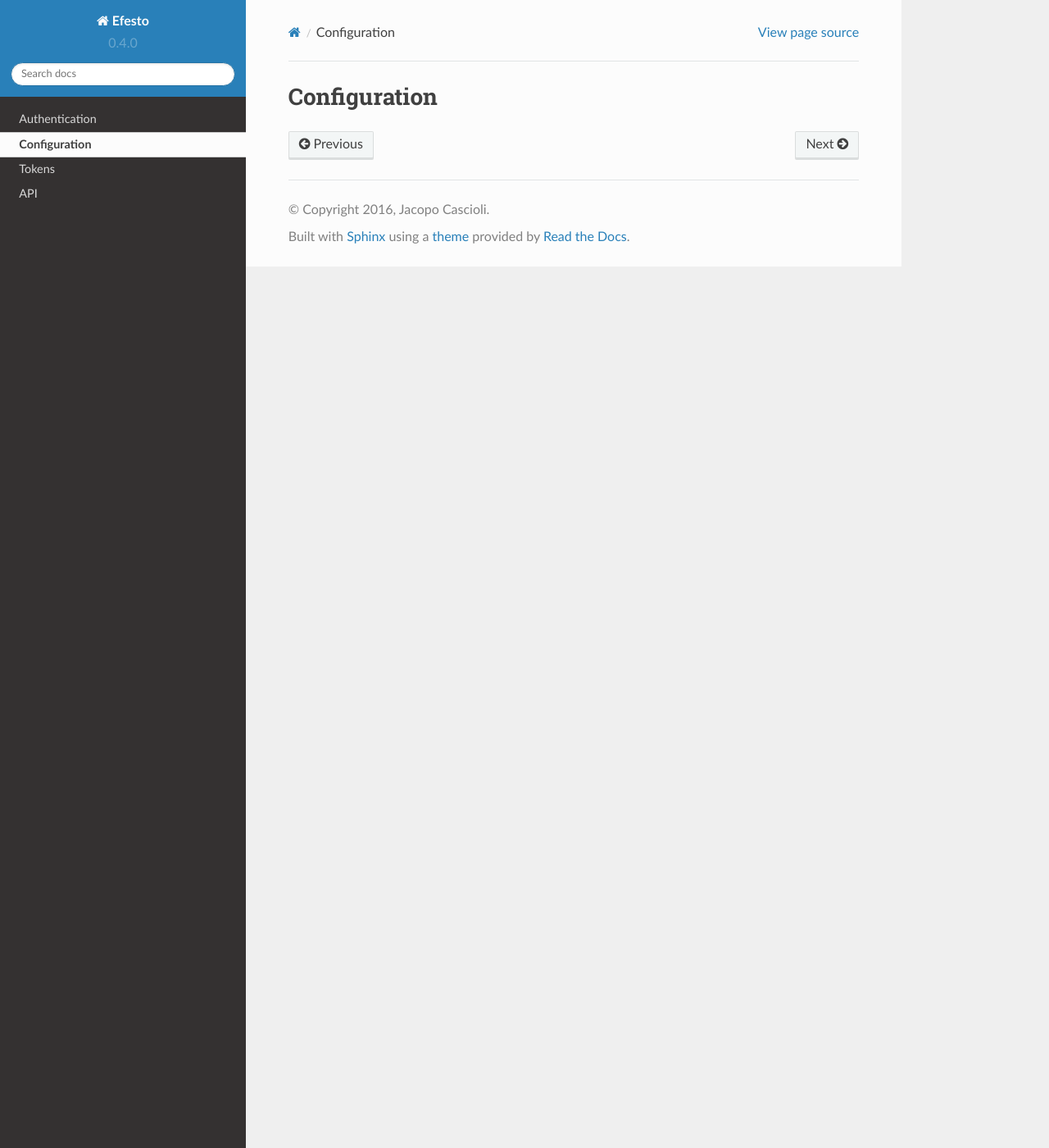
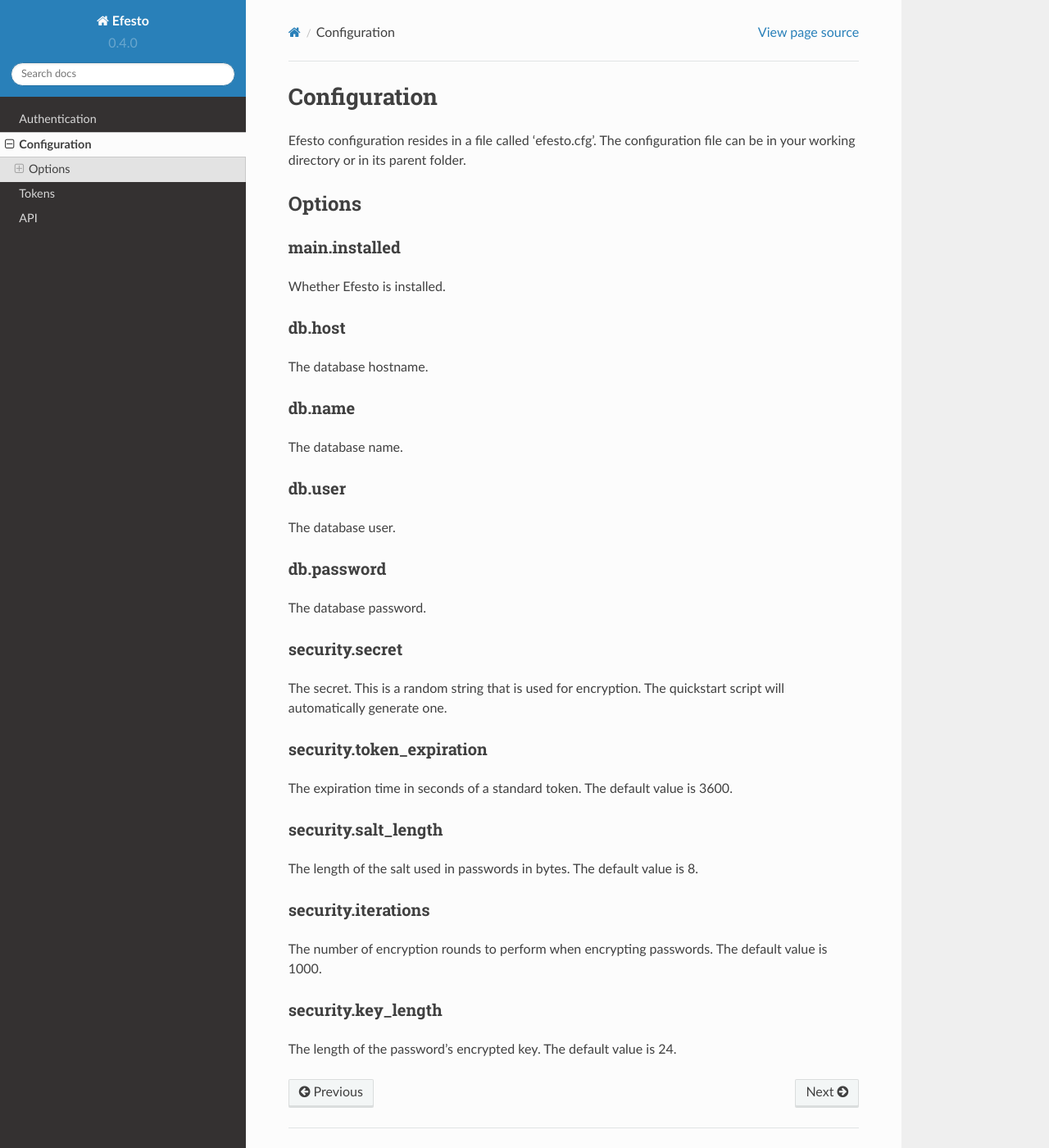
Before and after one commit to gitter-badger/efesto, a Sphinx documentation site: the page built from docs/configuration.rst, in a window 1280 px wide and 1400 px high. Shown: the whole window at 82% size. Built offline with Sphinx 7.4.7 and the Read the Docs theme 2.0.0, drawn with Linux system fonts in a browser that asks for light colours.

Commit message:
docs(configurations): add documentation for configuration options

```diff
--- a/docs/configuration.rst
+++ b/docs/configuration.rst
@@ -1,2 +1,49 @@
 Configuration
 =============
+Efesto configuration resides in a file called 'efesto.cfg'. The configuration
+file can be in your working directory or in its parent folder.
+
+Options
+#######
+
+main.installed
+--------------
+Whether Efesto is installed.
+
+db.host
+-------
+The database hostname.
+
+db.name
+-------
+The database name.
+
+db.user
+-------
+The database user.
+
+db.password
+-----------
+The database password.
+
+security.secret
+---------------
+The secret. This is a random string that is used for encryption. The quickstart
+script will automatically generate one.
+
+security.token_expiration
+-------------------------
+The expiration time in seconds of a standard token. The default value is 3600.
+
+security.salt_length
+--------------------
+The length of the salt used in passwords in bytes. The default value is 8.
+
+security.iterations
+-------------------
+The number of encryption rounds to perform when encrypting passwords. The
+default value is 1000.
+
+security.key_length
+-------------------
+The length of the password's encrypted key. The default value is 24.
```
